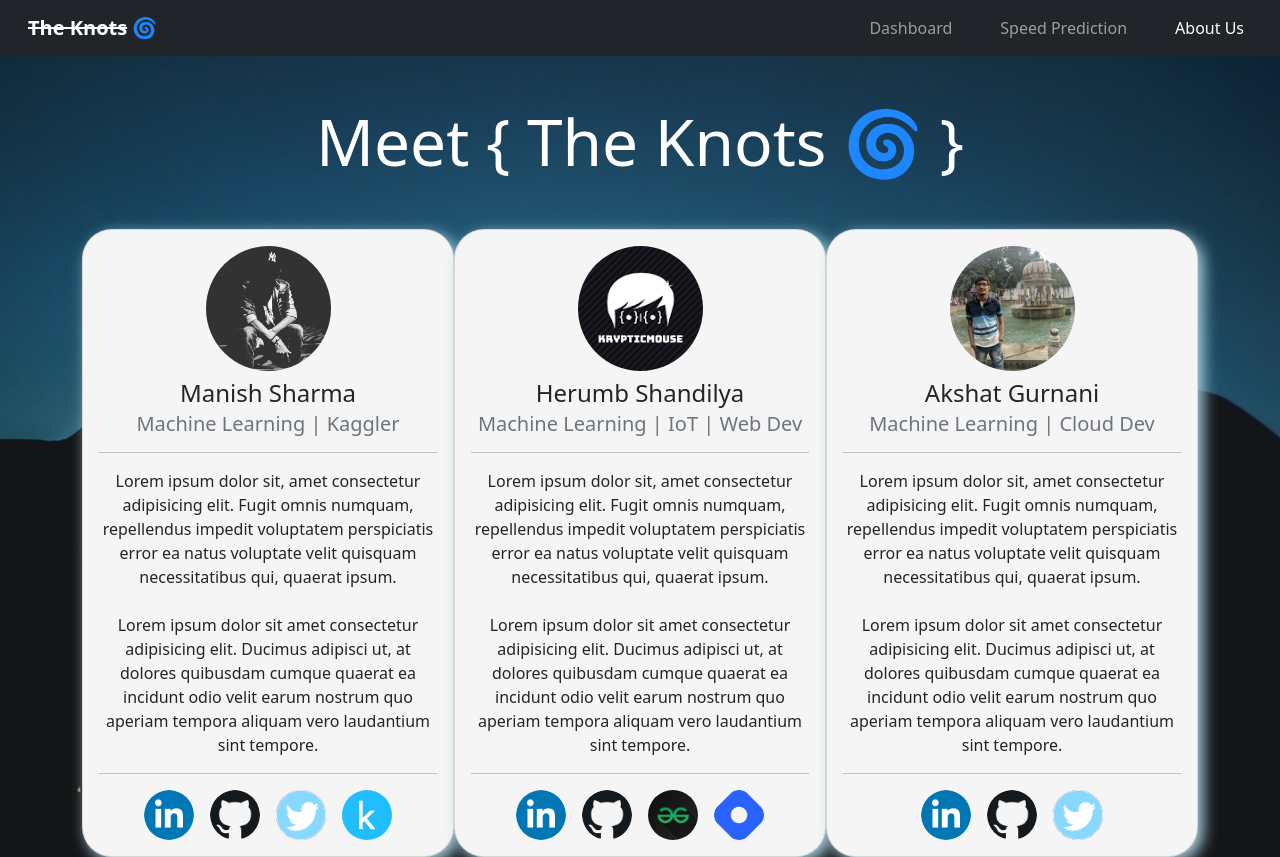
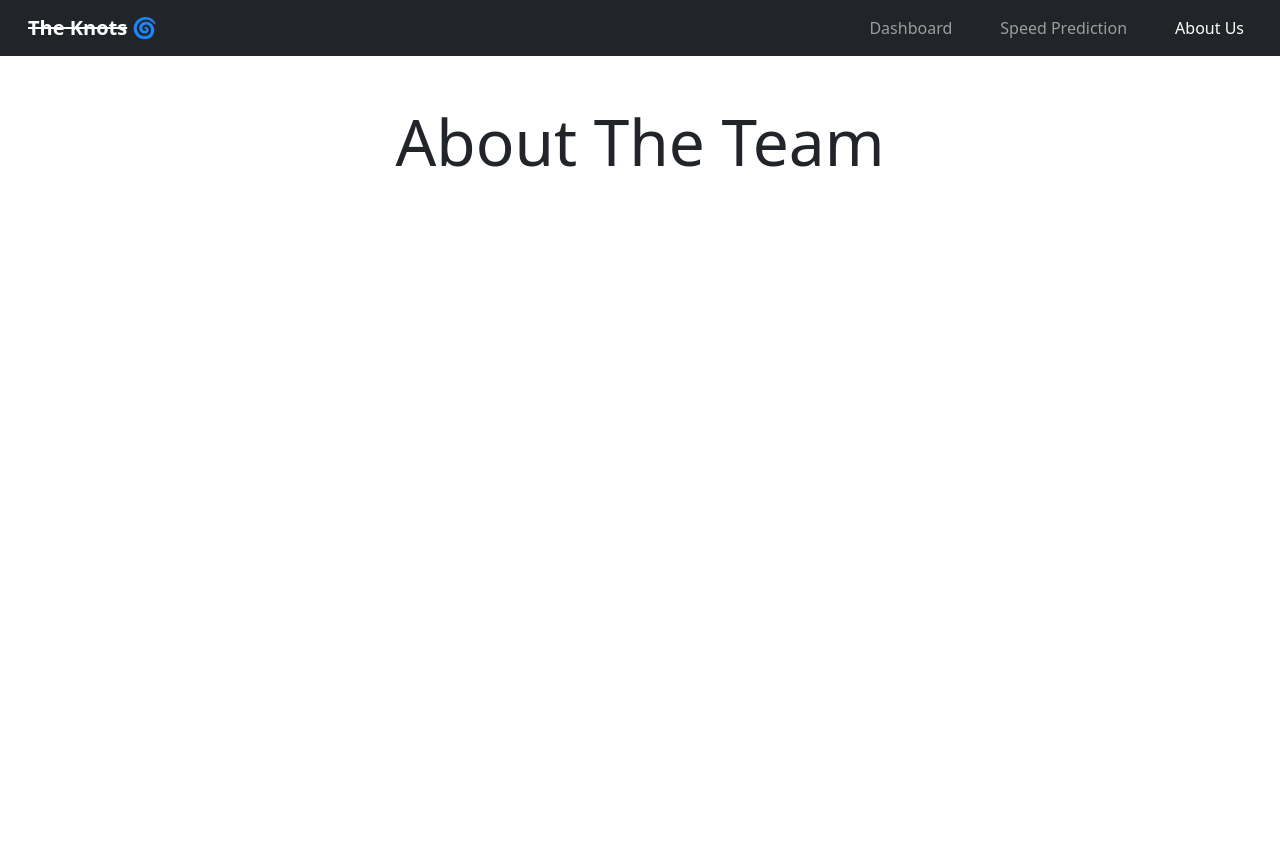
Before and after one commit to The-Knots/The-Knots, a Flask app: page /about in a window 1280 px wide. After the commit the page ends 167 px from the top, so only its background shows below. Run offline with Flask 2, Linux system fonts and the light colour scheme; parts of the project's set-up code (start-up, migrations or seed data) failed here and were passed over.

Commit message:
Add files via upload

```diff
--- a/templates/about_us.html
+++ b/templates/about_us.html
@@ -2,12 +2,6 @@
 
 {% block head %}
 <style>
-    body{
-        background-image: url("/static/images/team.jpg");
-        width: 100%;
-        height: auto;
-        background-size: cover;
-    }
     .card{
         background-color: whitesmoke;
         box-shadow: 5px 5px 15px lightblue;
@@ -31,73 +25,7 @@
 {% endblock %}
 
 {% block content %}
-    <div class="display-3 text-center my-5" style="color: white;">
-        <b>Meet { The Knots 🌀 }</b>
-    </div>
-    <div class="container d-flex justify-content-around">
-        <div class="card" style="width: 25rem; border-radius: 30px;">
-            <div class="card-body">
-                <div class="dp text-center mb-2">
-                    <img class = "photo text-center" src="{{ url_for('static', filename = 'images/manish.jpeg') }}" style="width: 125px; border-radius: 50%;">
-                </div>
-                <div class="top text-center">
-                    <h4 class="card-title">Manish Sharma</h4>
-                    <h5 class="card-subtitle mb-2 text-muted">Machine Learning | Kaggler</h5>
-                </div>
-                <hr>
-
-                <p class="card-text text-center">Lorem ipsum dolor sit, amet consectetur adipisicing elit. Fugit omnis numquam, repellendus impedit voluptatem perspiciatis error ea natus voluptate velit quisquam necessitatibus qui, quaerat ipsum. <br><br> Lorem ipsum dolor sit amet consectetur adipisicing elit. Ducimus adipisci ut, at dolores quibusdam cumque quaerat ea incidunt odio velit earum nostrum quo aperiam tempora aliquam vero laudantium sint tempore.</p>
-                <hr>
-                <div class="links d-flex justify-content-center">
-                    <a href="#" class="card-link"><img class = "social" src="{{ url_for('static', filename = 'logo/li-logo.png') }}" style="width: 50px; border-radius: 50%;"></a>
-                    <a href="#" class="card-link"><img class = "social" src="{{ url_for('static', filename = 'logo/git.png') }}" style="width: 50px; border-radius: 50%;"></a>
-                    <a href="#" class="card-link"><img class = "social" src="{{ url_for('static', filename = 'logo/twitter.png') }}" style="width: 50px; border-radius: 50%;"></a>
-                    <a href="#" class="card-link"><img class = "social" src="{{ url_for('static', filename = 'logo/kaggle.svg') }}" style="width: 50px; border-radius: 50%;"></a>
-                </div>
-            </div>
-        </div>
-
-        <div class="card" style="width: 25rem; border-radius: 30px;">
-            <div class="card-body">
-                <div class="dp text-center mb-2">
-                    <img class = "photo text-center" src="{{ url_for('static', filename = 'images/Krypticmouse.png') }}" style="width: 125px; border-radius: 50%;">
-                </div>
-                <div class="top text-center">
-                    <h4 class="card-title">Herumb Shandilya</h4>
-                    <h5 class="card-subtitle mb-2 text-muted">Machine Learning | IoT | Web Dev</h5>
-                </div>
-                <hr>
-
-                <p class="card-text text-center">Lorem ipsum dolor sit, amet consectetur adipisicing elit. Fugit omnis numquam, repellendus impedit voluptatem perspiciatis error ea natus voluptate velit quisquam necessitatibus qui, quaerat ipsum. <br><br> Lorem ipsum dolor sit amet consectetur adipisicing elit. Ducimus adipisci ut, at dolores quibusdam cumque quaerat ea incidunt odio velit earum nostrum quo aperiam tempora aliquam vero laudantium sint tempore.</p>
-                <hr>
-                <div class="links d-flex justify-content-center">
-                    <a href="#" class="card-link"><img class = "social" src="{{ url_for('static', filename = 'logo/li-logo.png') }}" style="width: 50px; border-radius: 50%;"></a>
-                    <a href="#" class="card-link"><img class = "social" src="{{ url_for('static', filename = 'logo/git.png') }}" style="width: 50px; border-radius: 50%;"></a>
-                    <a href="#" class="card-link"><img class = "social" src="{{ url_for('static', filename = 'logo/gfg.jpg') }}" style="width: 50px; border-radius: 50%;"></a>
-                    <a href="#" class="card-link"><img class = "social" src="{{ url_for('static', filename = 'logo/hash.png') }}" style="width: 50px; border-radius: 50%;"></a>
-                </div>
-            </div>
-          </div>
-
-          <div class="card" style="width: 25rem; border-radius: 30px;">
-            <div class="card-body">
-                <div class="dp text-center mb-2">
-                    <img class = "photo text-center" src="{{ url_for('static', filename = 'images/akshat.jpeg') }}" style="width: 125px; border-radius: 50%;">
-                </div>
-                <div class="top text-center">
-                    <h4 class="card-title">Akshat Gurnani</h4>
-                    <h5 class="card-subtitle mb-2 text-muted">Machine Learning | Cloud Dev</h5>
-                </div>
-                <hr>
-
-                <p class="card-text text-center">Lorem ipsum dolor sit, amet consectetur adipisicing elit. Fugit omnis numquam, repellendus impedit voluptatem perspiciatis error ea natus voluptate velit quisquam necessitatibus qui, quaerat ipsum. <br><br> Lorem ipsum dolor sit amet consectetur adipisicing elit. Ducimus adipisci ut, at dolores quibusdam cumque quaerat ea incidunt odio velit earum nostrum quo aperiam tempora aliquam vero laudantium sint tempore.</p>
-                <hr>
-                <div class="links d-flex justify-content-center">
-                    <a href="#" class="card-link"><img class = "social" src="{{ url_for('static', filename = 'logo/li-logo.png') }}" style="width: 50px; border-radius: 50%;"></a>
-                    <a href="#" class="card-link"><img class = "social" src="{{ url_for('static', filename = 'logo/git.png') }}" style="width: 50px; border-radius: 50%;"></a>
-                    <a href="#" class="card-link"><img class = "social" src="{{ url_for('static', filename = 'logo/twitter.png') }}" style="width: 50px; border-radius: 50%;"></a>
-                </div>
-            </div>
-          </div>
+    <div class="display-3 text-center my-5">
+        <b>About The Team</b>
     </div>
 {% endblock %}
```
Also changed, not shown: static/images/akshat.jpeg, static/images/info.jpeg (added), static/images/info.png (added), static/uploads/sample_image-3(92).jpg (added), static/uploads/sample_image-5(48).jpg (added).
